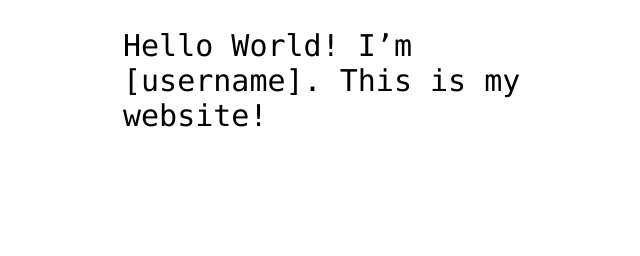
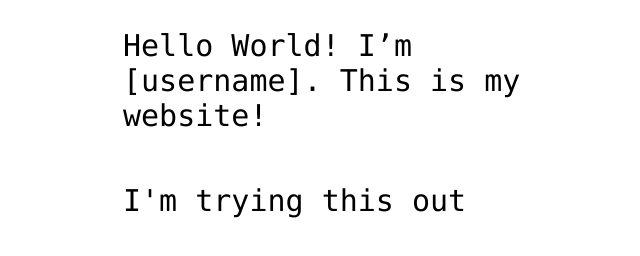
Before and after one commit to laurenmunyan/hello-world, a plain HTML site: page index.html in a window 1280 px wide. Shown: the part 360-616 px from the top of the page, without its empty margins (317-957 px from the left). Drawn offline with Linux system fonts and the light colour scheme.

Commit message:
Update index.html

```diff
--- a/index.html
+++ b/index.html
@@ -13,6 +13,7 @@
 
 <!-- Change this code here by copy and pasting your template on line 15 -->
   <p>Hello World! I’m [username]. This is my website!</p>
+  <p>I'm trying this out</p>
 
 
 </body>
```
